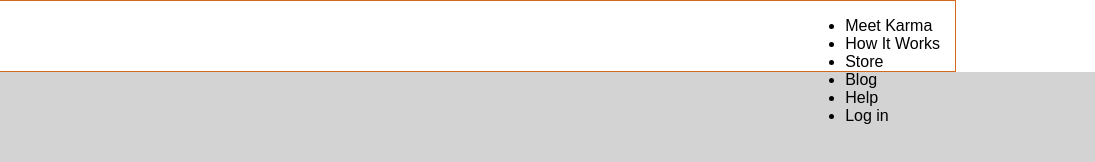
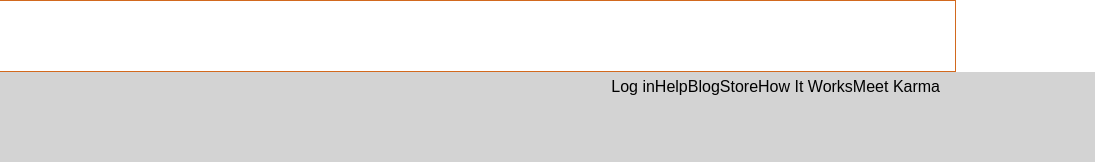
Before and after one commit to seafoodfriedrice/thinkful-frontend-v4, a plain HTML site: page startup-landing-page-clone/index.html in a window 1280 px wide. Shown: the full height of the page, 185-1280 px from the left. Drawn offline with Linux system fonts and the light colour scheme.

Commit message:
startup-landing-page-clone: change selector for navbar items

```diff
--- a/startup-landing-page-clone/css/style.css
+++ b/startup-landing-page-clone/css/style.css
@@ -450,6 +450,7 @@ div {
 .logo {
   margin-top: 18px;
 }
-.links {
+.top-navigation .links li {
   float: right;
+  display: inline-block;
 }
```
